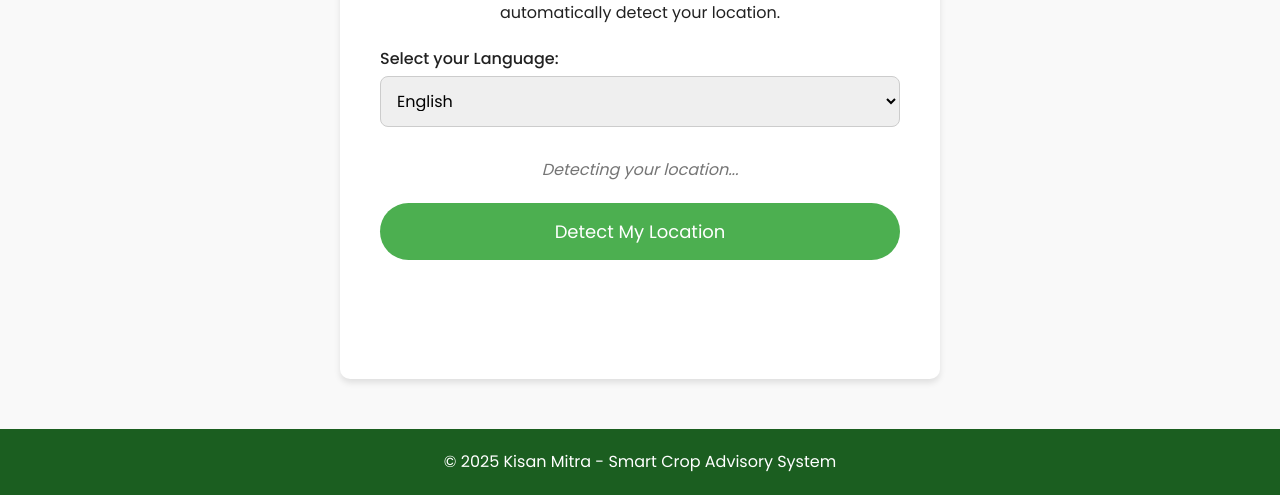
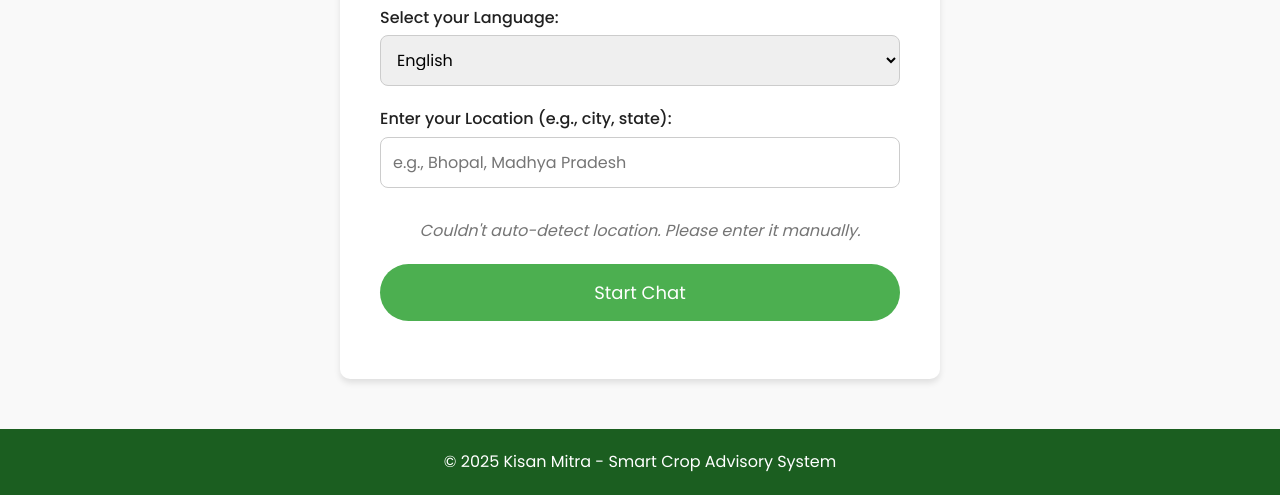
Before and after one commit to JaneshPathipati/crop_advisory, a website: page index.html in a window 1280 px wide. Shown: the part 305-800 px from the top of the page. Drawn offline with Linux system fonts and the light colour scheme.

Commit message:
Updated location detection code

```diff
--- a/app.js
+++ b/app.js
@@ -153,10 +153,6 @@ function detectLocation() {
 				const { latitude, longitude } = position.coords;
 				userLat = latitude;
 				userLon = longitude;
-				const locP = document.getElementById('location');
-				if (locP) {
-					locP.innerText = `Latitude: ${latitude}, Longitude: ${longitude}`;
-				}
 				try {
 					reverseGeocode(userLat, userLon);
 				} catch (e) {
@@ -165,26 +161,35 @@ function detectLocation() {
 				}
 			},
 			(error) => {
-				console.error("Geolocation error:", error && error.message ? error.message : error);
-				alert("Unable to get location: " + (error && error.message ? error.message : 'Unknown error'));
+				console.error("Error getting location:", error && error.message ? error.message : error);
 				if (!manualShown) {
+					alert("Unable to get your location. Please allow location access or enter it manually.");
 					showManualLocationInput("Location access denied/unavailable. Please enter it manually.");
 				}
 			},
 			{ enableHighAccuracy: true, timeout: 8000, maximumAge: 60000 }
 		);
 	} else {
-		alert("Geolocation not supported in this browser.");
+		alert("Geolocation is not supported by this browser.");
 		showManualLocationInput("Geolocation not supported. Please enter location manually.");
 	}
 }
 
-// existing onload: do not auto-call detect; keep UI init only
+// existing onload: call detectLocation()
 window.onload = function () {
 	const linkEl = document.createElement('link');
 	linkEl.rel = 'stylesheet';
 	linkEl.href = 'styles.css';
 	document.head.appendChild(linkEl);
+
+	// Watchdog: if location not set within 5s, show manual entry
+	setTimeout(() => {
+		if (!userLocation && !manualShown) {
+			showManualLocationInput("Couldn't auto-detect location. Please enter it manually.");
+		}
+	}, 5000);
+
+	detectLocation();
 
 	// Allow pressing Enter in manual input to start
 	const manualInput = document.getElementById('initialLocation');
--- a/index.html
+++ b/index.html
@@ -410,10 +410,8 @@
                 <input type="text" id="initialLocation" placeholder="e.g., Bhopal, Madhya Pradesh">
             </div>
             <div class="location-status" id="locationStatus">
-                Detecting your location...
+                Detecting your location... <a href="#" id="enterManuallyLink" onclick="showManualLocationInput('Please enter your location to proceed.'); return false;">Enter manually</a>
             </div>
-            <button onclick="detectLocation()" id="detectBtn">Detect My Location</button>
-            <p id="location"></p>
             <button onclick="startChat()" id="startButton" style="display: none;">Start Chat</button>
         </div>
     </div>
@@ -857,24 +855,6 @@
             document.getElementById('startButton').style.display = 'block';
         }
 
-        function detectLocation() {
-            if (navigator.geolocation) {
-                navigator.geolocation.getCurrentPosition(
-                    (position) => {
-                        userLat = position.coords.latitude;
-                        userLon = position.coords.longitude;
-                        reverseGeocode(userLat, userLon);
-                    },
-                    (error) => {
-                        console.error("Geolocation error:", error);
-                        showManualLocationInput("Could not detect location. Please enter it manually.");
-                    }
-                );
-            } else {
-                showManualLocationInput("Geolocation is not supported. Please enter your location manually.");
-            }
-        }
-
         function sendSoilType(type) {
             isAwaitingSoilType = false;
             const clickedType = translations[userLanguage]['soil-types'].options.find(opt => type.toLowerCase().includes(opt.toLowerCase())) || type;
```
